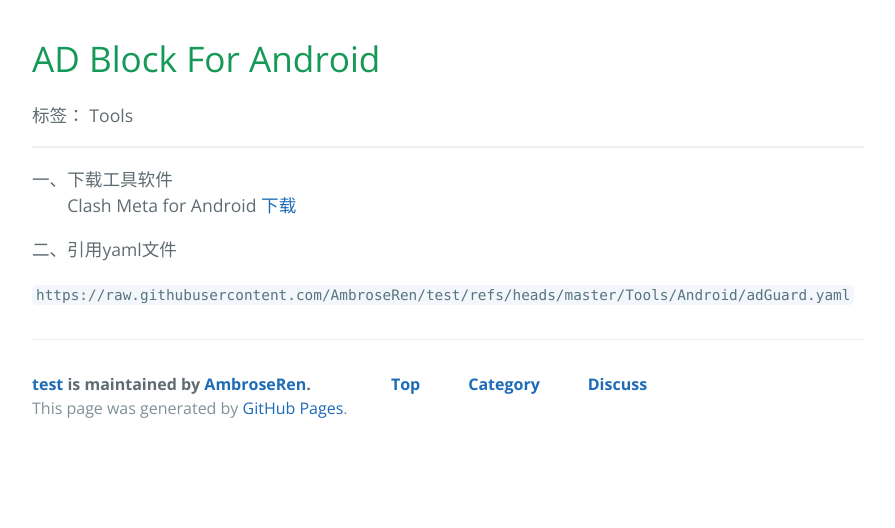
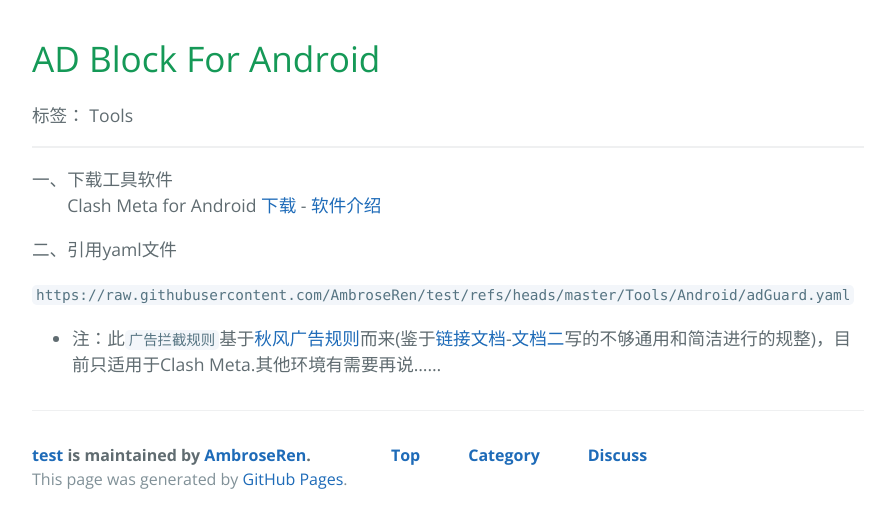
Before and after one commit to AmbroseRen/test, a Jekyll site: the page built from Tools/Android/adBlockForAndroid.md, in a window 1280 px wide. Shown: the top 528 px of the page, without its empty margins (192-1087 px from the left). Built offline with Jekyll 4.4.1, drawn with Linux system fonts in a browser that asks for light colours; nearby versions of some CDN libraries; our own code applies the rules of GitHub Pages for plain Markdown files; library files that are not in the unit come from our copies; the repository's description, which GitHub fills in, is left out.

Commit message:
Update adBlockForAndroid.md

```diff
--- a/Tools/Android/adBlockForAndroid.md
+++ b/Tools/Android/adBlockForAndroid.md
@@ -5,8 +5,10 @@
 ---
 
 一、下载工具软件
-　　Clash Meta for Android [下载](https://github.com/MetaCubeX/ClashMetaForAndroid/releases/tag/v2.11.17)
+　　Clash Meta for Android [下载](https://github.com/MetaCubeX/ClashMetaForAndroid/releases/tag/v2.11.17) - [软件介绍](https://clashmetaforandroid.com/)
 
 二、引用yaml文件
 
 `https://raw.githubusercontent.com/AmbroseRen/test/refs/heads/master/Tools/Android/adGuard.yaml`
+
+* 注：此`广告拦截规则`基于[秋风广告规则](https://awavenue.top/Start.html#📥-订阅指南)而来(鉴于[链接文档](https://awavenue.top/Sub.html)-[文档二](https://awavenue.top/Knowledge.html)写的不够通用和简洁进行的规整)，目前只适用于Clash Meta.其他环境有需要再说……
```
